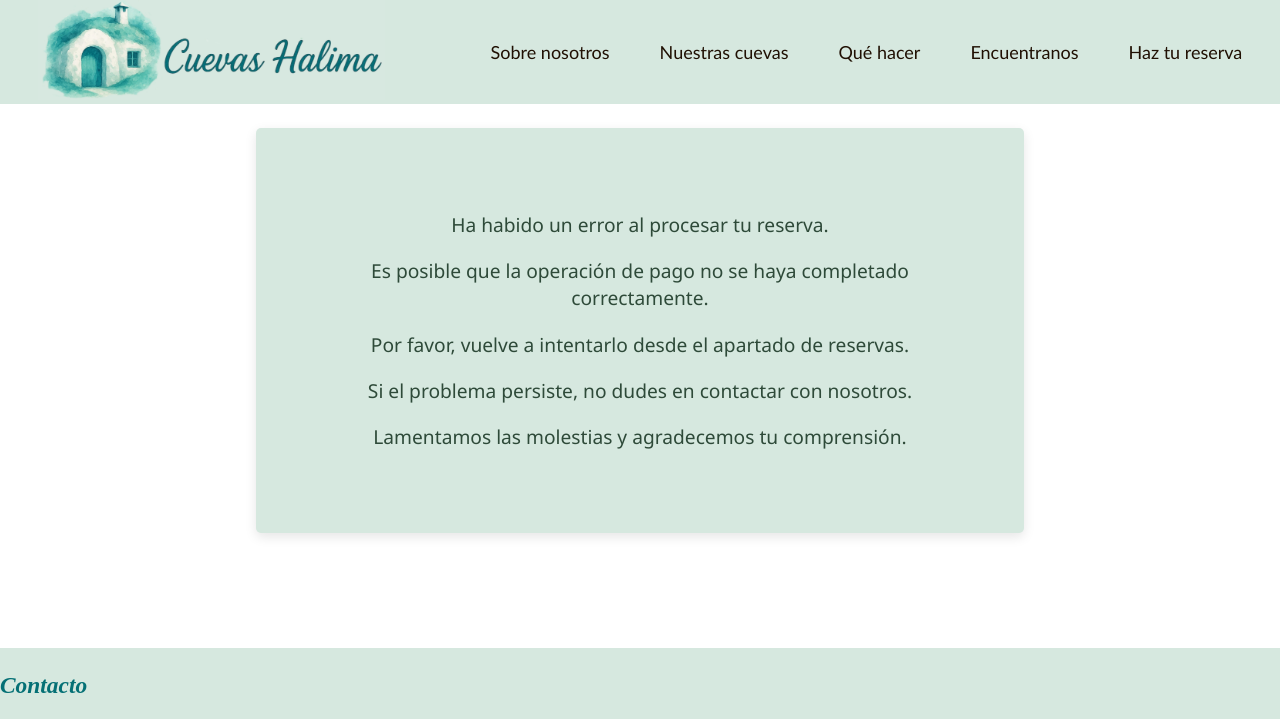
After one commit to Ivan9556/cuevasHalima, a Flask app: page /cancelacion in a window 1280 px wide. The commit adds this page. Shown: the top 719 px of the page. Run offline with Flask 3, Linux system fonts and the light colour scheme.

Commit message:
Plantillas nuevas confi/cancel

```diff
--- a/app/route.py
+++ b/app/route.py
@@ -340,3 +340,10 @@ def cancel():
 @main.route('/msg')
 def msg():
     return render_template('/msg.html')
+
+@main.route('/confirmacion')
+def confirmacion():
+    return render_template('/confirmacion.html')
+@main.route('/cancelacion')
+def cancelacion():
+    return render_template('/cancelacion.html')
--- a/app/static/css/style.css
+++ b/app/static/css/style.css
@@ -282,7 +282,6 @@ h3 {
     font-size: small;
 }
 
-
 .bloque-reserva{
     display: none;
     align-items: center;
@@ -334,6 +333,23 @@ h3 {
 .pago{
     display: none;
 }
+
+/*Ventana confirmacion / cancelacion*/
+
+.ventana-confi_cancel{
+    background-color: #d6e8df;
+    font-size: larger;
+    text-align: center;
+    border-radius: 5px;
+    margin-left: 20%;
+    margin-right: 20%;
+    margin-bottom: 9%;
+    padding: 5%;
+    box-shadow: 0 4px 12px rgba(0, 0, 0, 0.1);
+    color: #2e4a39;
+    font-family: 'Segoe UI', Tahoma, Geneva, Verdana, sans-serif;
+}
+
 /*Pie de pagina*/
 
 .contacto {
--- /dev/null
+++ b/app/templates/cancelacion.html
@@ -0,0 +1,16 @@
+{% extends "base.html" %}
+
+{% block title %}Cancelacion-reserva{% endblock %}
+
+{% block content %}
+
+<div class="ventana-confi_cancel">
+        <p>Ha habido un error al procesar tu reserva.</p>
+        <p>Es posible que la operación de pago no se haya completado correctamente.</p>
+        <p>Por favor, vuelve a intentarlo desde el apartado de reservas.</p>
+        <p>Si el problema persiste, no dudes en contactar con nosotros.</p>
+        <p>Lamentamos las molestias y agradecemos tu comprensión.</p>
+</div>
+
+
+{% endblock %}
```
Also changed, not shown: app/templates/confirmacion.html (added, +16 -0 lines).
